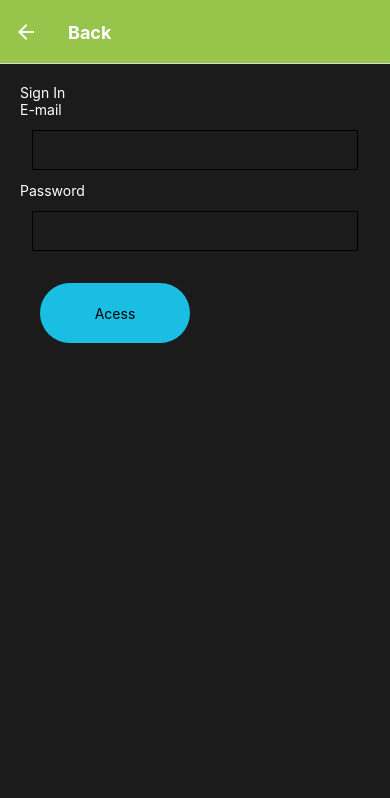
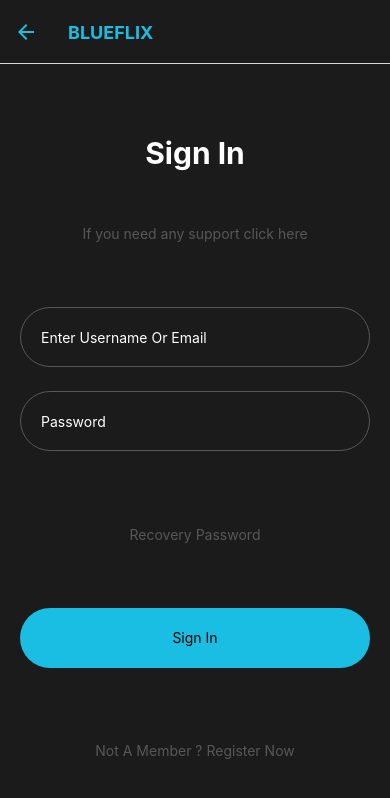
Before and after one commit to sc0v0ne/blu3flix, a React Native app: screen /SignIn in a window 390 px wide. Shown: the top 798 px of the page. Built offline with nearby package versions, Linux system fonts and the light colour scheme.

Commit message:
update sign in

```diff
--- a/src/components/inputs/MediumInput.js
+++ b/src/components/inputs/MediumInput.js
@@ -17,7 +17,7 @@ export default function MediumInput(props) {
   return (
     <View>
         <TextInput
-            style = {Styles.mediumInput}
+            style = {props.inputStyle}
             onChangeText={props.inputOnChange}
             value = {props.inputValue}
             placeholder ={props.inputPlaceholder}
--- a/src/routes/RouteStack.js
+++ b/src/routes/RouteStack.js
@@ -6,7 +6,8 @@ import Home from '../screens/Home';
 import SignIn from '../screens/SignIn';
 import SignUp from '../screens/SignUp';
 import Dashboard from '../screens/Dashboard';
-
+import Styles
+ from '../styles/patternStyles/Styles';
 
 const Stack = createNativeStackNavigator();
 
@@ -22,11 +23,11 @@ export default function RouteStack() {
             <Stack.Screen
                 name="SignIn"
                 component={SignIn}
-                options={{ title: 'Back',
+                options={{ title: 'BLUEFLIX',
                 headerStyle: {
-                    backgroundColor: '#97C44B',
+                    backgroundColor: '#1C1B1B',
                   },
-                  headerTintColor: '#fff',
+                  headerTintColor: '#1ABEE2',
                   headerTitleStyle: {
                     fontWeight: 'bold',
                   },
@@ -37,9 +38,9 @@ export default function RouteStack() {
             <Stack.Screen
                 name="SignUp"
                 component={SignUp}
-                options={{ title: 'Back',
+                options={{ title: 'BLUEFLIX',
                 headerStyle: {
-                    backgroundColor: '#97C44B',
+                    backgroundColor: '#1ABEE2',
                   },
                   headerTintColor: '#fff',
                   headerTitleStyle: {
@@ -52,9 +53,9 @@ export default function RouteStack() {
             <Stack.Screen
                 name="Dashboard"
                 component={Dashboard}
-                options={{ title: 'Back',
+                options={{ title: 'BLUEFLIX',
                 headerStyle: {
-                    backgroundColor: '#97C44B',
+                    backgroundColor: '#1ABEE2',
                   },
                   headerTintColor: '#fff',
                   headerTitleStyle: {
--- a/src/screens/SignIn.js
+++ b/src/screens/SignIn.js
@@ -19,22 +19,32 @@ export default function SignIn({navigation}) {
 
   return (
     <View style={Styles.containerPattern}>
-        <Text style={Styles.textScreen}>Sign In</Text>
-        <Text style={Styles.textScreen}>E-mail</Text>
+        <View style={Styles.containerEvenly}>
+          <Text style={Styles.inputMethodTitle}>Sign In</Text>
+          <Text style={Styles.inputMethodText}>If you need any support click here</Text>
+          <View>
             <MediumInput
-
+                inputStyle = {Styles.inputMethodInput}
+                inputPlaceholder= {'Enter Username Or Email'}
+                inputKeyboard = {'email-address'}
 
             />
-        <Text style={Styles.textScreen}>Password</Text>
             <MediumInput
-
+                inputStyle = {Styles.inputMethodInput}
+                inputPlaceholder= {'Password'}
+                inputKeyboard = {'default'}
+                secureTextEntry={true}
 
             />
+          </View>
+          <Text style={Styles.inputMethodText}>Recovery Password</Text>
           <MediumButton
-          buttonText = 'Acess'
+            buttonText = 'Sign In'
             buttonPress = {() => navigation.navigate('Dashboard')}
-          styleMediumButton={Styles.mediumButtonBlue}
+            styleMediumButton={Styles.inputMethodButton}
           />
+          <Text style={Styles.inputMethodText}>Not A Member ? Register Now</Text>
+        </View>
     </View>
   );
 }
--- a/src/styles/patternStyles/Styles.js
+++ b/src/styles/patternStyles/Styles.js
@@ -20,7 +20,11 @@ const styles = StyleSheet.create({
         flex:1,
         justifyContent: 'center',
         alignItems: "center",
-
+    },
+    containerEvenly:{
+        flex:1,
+        justifyContent: 'space-evenly',
+        alignItems: "center",
     },
     containerDoubleButton: {
         flexDirection: "row",
@@ -94,12 +98,43 @@ const styles = StyleSheet.create({
         fontSize: 10,
         fontWeight: "bold"
     },
-    mediumInput:{
-        height: 40,
-        margin: 12,
+    inputMethodTitle: {
+        fontSize: 30,
+        fontWeight: "bold",
+        color: colors.fontPattern,
+        marginBottom: 4,
+    },
+    inputMethodText: {
+        color: colors.textOne,
+        fontSize: 14,
+        marginBottom: 14,
+    },
+    inputMethodURL: {
+    },
+    inputMethodInput: {
+        width: 350,
+        height: 60,
+        fontSize: 14,
+        borderRadius: 30,
         borderWidth: 1,
+        paddingLeft: 20,
+        borderColor: colors.textOne,
+        color: colors.fontPattern,
+        marginBottom: 24,
+
+    },
+    inputMethodButton: {
+        alignItems: "center",
+        backgroundColor: colors.bluePattern,
         padding: 10,
+        borderRadius: 30,
+        width: 350,
+        height: 60,
+        justifyContent: "center",
+        alignItems: "center",
+        marginBottom: 24,
     },
+
 
     modalCard: {
         backgroundColor: "#97C44B",
```
Lines whose indentation alone changed are shown as unchanged.
